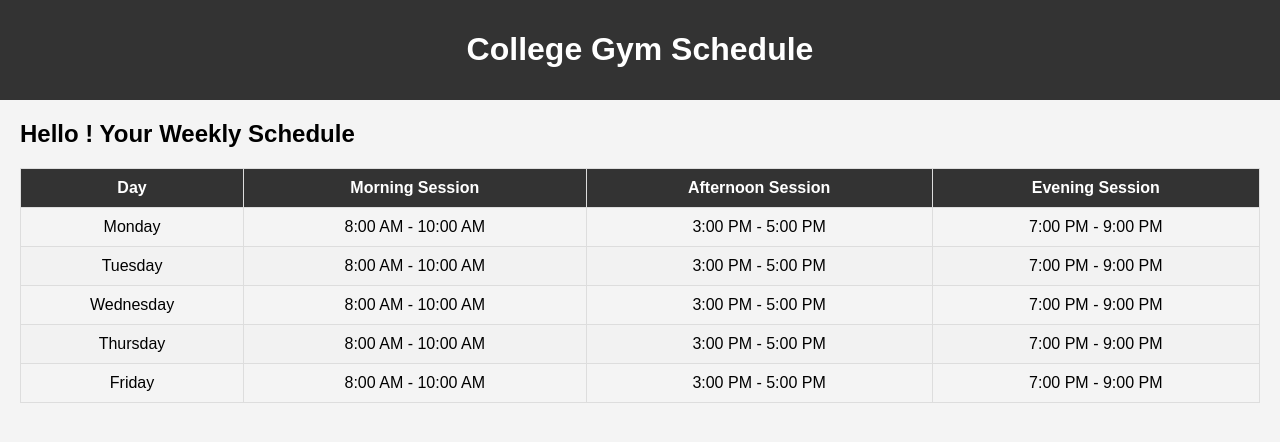
After one commit to gaurang444/test, a Django app: page /gym-schedule/ in a window 1280 px wide. The commit adds this page. Shown: the top 442 px of the page. Run offline with Django 3.2, Linux system fonts and the light colour scheme.

Commit message:
gym schedule

```diff
--- a/gym/urls.py
+++ b/gym/urls.py
@@ -29,4 +29,6 @@ urlpatterns = [
     path('thanks/', thanks, name='thanks'),
     path('blog/', blog, name='blog'),
     path('login/', login, name='login'),
+    path('validate-login/', validate_login, name='validate_login'),
+    path('gym-schedule/', gym_schedule, name='gym-schedule')
 ]
--- a/gym/views.py
+++ b/gym/views.py
@@ -23,6 +23,9 @@ def blog(request):
 
 def login(request):
     return render(request, 'login.html')
+
+def gym_schedule(request):
+    return render(request, 'gym_schedule.html')
 
 @csrf_exempt
 def join_gym(request):
@@ -55,3 +58,23 @@ def contact_us(request):
         return JsonResponse(response_data)
     else:
         return JsonResponse({"status":"failed"})
+
+
+
+
+@csrf_exempt
+def validate_login(request):
+    if request.method == 'POST':
+        # Get form data from the POST request
+        password = request.POST.get('pass')
+        email = request.POST.get('email')
+        data = Member.objects.filter(email=email, password=password).first()
+        if data:
+            print("loginn success data fetched okk")
+            print(email,password)
+            res={'message':'ok'}
+            return JsonResponse(res)
+        response_data = {'message': 'notok'}
+        return JsonResponse(response_data)
+    else:
+        return JsonResponse({"message":"method not allowed"})
--- /dev/null
+++ b/templates/gym_schedule.html
@@ -0,0 +1,102 @@
+<!DOCTYPE html>
+<html lang="en">
+
+<head>
+    <meta charset="UTF-8">
+    <meta name="viewport" content="width=device-width, initial-scale=1.0">
+    <title>BML Munjal Gym Schedule</title>
+    <style>
+        body {
+            font-family: 'Arial', sans-serif;
+            background-color: #f4f4f4;
+            margin: 0;
+            padding: 0;
+        }
+
+        header {
+            background-color: #333;
+            color: #fff;
+            text-align: center;
+            padding: 10px;
+        }
+
+        section {
+            margin: 20px;
+        }
+
+        table {
+            width: 100%;
+            border-collapse: collapse;
+            margin-top: 20px;
+        }
+
+        th, td {
+            border: 1px solid #ddd;
+            padding: 10px;
+            text-align: center;
+        }
+
+        th {
+            background-color: #333;
+            color: #fff;
+        }
+
+        tr:nth-child(even) {
+            background-color: #f2f2f2;
+        }
+    </style>
+</head>
+
+<body>
+    <header>
+        <h1>College Gym Schedule</h1>
+    </header>
+
+    <section>
+        <h2>Hello ! Your Weekly Schedule</h2>
+        <table>
+            <thead>
+                <tr>
+                    <th>Day</th>
+                    <th>Morning Session</th>
+                    <th>Afternoon Session</th>
+                    <th>Evening Session</th>
+                </tr>
+            </thead>
+            <tbody>
+                <tr>
+                    <td>Monday</td>
+                    <td>8:00 AM - 10:00 AM</td>
+                    <td>3:00 PM - 5:00 PM</td>
+                    <td>7:00 PM - 9:00 PM</td>
+                </tr>
+                <tr>
+                    <td>Tuesday</td>
+                    <td>8:00 AM - 10:00 AM</td>
+                    <td>3:00 PM - 5:00 PM</td>
+                    <td>7:00 PM - 9:00 PM</td>
+                </tr>
+                <tr>
+                    <td>Wednesday</td>
+                    <td>8:00 AM - 10:00 AM</td>
+                    <td>3:00 PM - 5:00 PM</td>
+                    <td>7:00 PM - 9:00 PM</td>
+                </tr>
+                <tr>
+                    <td>Thursday</td>
+                    <td>8:00 AM - 10:00 AM</td>
+                    <td>3:00 PM - 5:00 PM</td>
+                    <td>7:00 PM - 9:00 PM</td>
+                </tr>
+                <tr>
+                    <td>Friday</td>
+                    <td>8:00 AM - 10:00 AM</td>
+                    <td>3:00 PM - 5:00 PM</td>
+                    <td>7:00 PM - 9:00 PM</td>
+                </tr>
+            </tbody>
+        </table>
+    </section>
+</body>
+
+</html>
```
Also changed, not shown: templates/login.html (+40 -4 lines).
